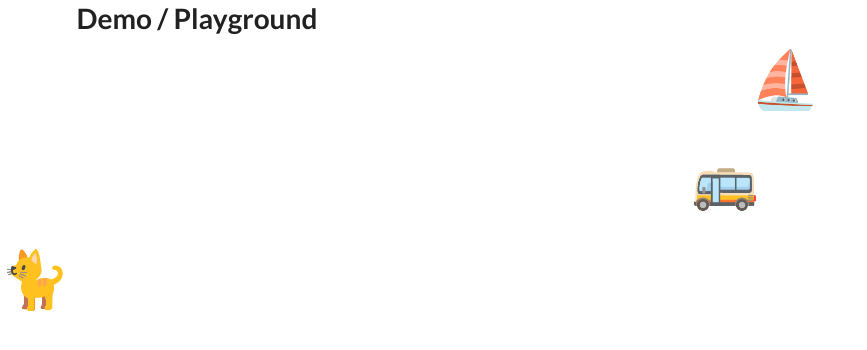
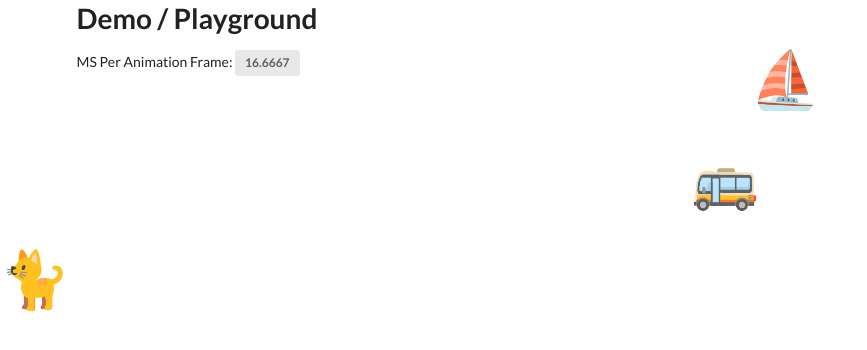
Before and after one commit to rm-training/deprecated-lab-tt-async-js, a website: page public/demo-animation-frame.html in a window 1280 px wide. Shown: the whole page, without its empty margins (0-867 px from the left). Drawn offline with Linux system fonts and the light colour scheme.

Commit message:
Timing stuff

```diff
--- a/public/demo-animation-frame.html
+++ b/public/demo-animation-frame.html
@@ -59,6 +59,10 @@
 <body class="ui container">
     <h1>Demo / Playground</h1>
 
+    <div class="ui right floated">
+      MS Per Animation Frame: <span class="ui label frame-duration"></span>
+    </div>
+
     <div id="object">
       ⛵
     </div>
@@ -70,6 +74,45 @@
     <div id="css-only">
       🐈
     </div>
+
+    <script type="module">
+      const rateEl = document.querySelector('.frame-duration');
+      let rateInMs = 0;
+      let lastTs = 0;
+
+      const fn = (ts) => {
+        const rateInMs = ts - lastTs;
+        lastTs = ts;
+        rateEl.innerHTML = rateInMs.toPrecision(6);
+
+        window.requestAnimationFrame(fn);
+      };
+      window.requestAnimationFrame(fn);
+
+
+
+      console.log('Main Thread: 1');
+      setTimeout(() => console.log('Timeout 1'), 0);
+      setTimeout(() => console.log('Timeout 2'), 0);
+      setTimeout(() => console.log('Timeout 3'), 0);
+      window.requestAnimationFrame(() => console.log('RAF 1'));
+      window.requestAnimationFrame(() => console.log('RAF 2'));
+      window.requestAnimationFrame(() => console.log('RAF 3'));
+      Promise.resolve().then(() => console.log('Promise 1'));
+      Promise.resolve().then(() => console.log('Promise 2'));
+      Promise.resolve().then(() => console.log('Promise 3'));
+
+      console.log('Main Thread: 1');
+      setTimeout(() => console.log('Timeout 1'), 0);
+      setTimeout(() => console.log('Timeout 2'), 0);
+      setTimeout(() => console.log('Timeout 3'), 0);
+      window.requestAnimationFrame(() => console.log('RAF 1'));
+      window.requestAnimationFrame(() => console.log('RAF 2'));
+      window.requestAnimationFrame(() => console.log('RAF 3'));
+      Promise.resolve().then(() => console.log('Promise 1'));
+      Promise.resolve().then(() => console.log('Promise 2'));
+      Promise.resolve().then(() => console.log('Promise 3'));
+    </script>
 
     <script type="module">
       const elem = document.getElementById('object');
```
